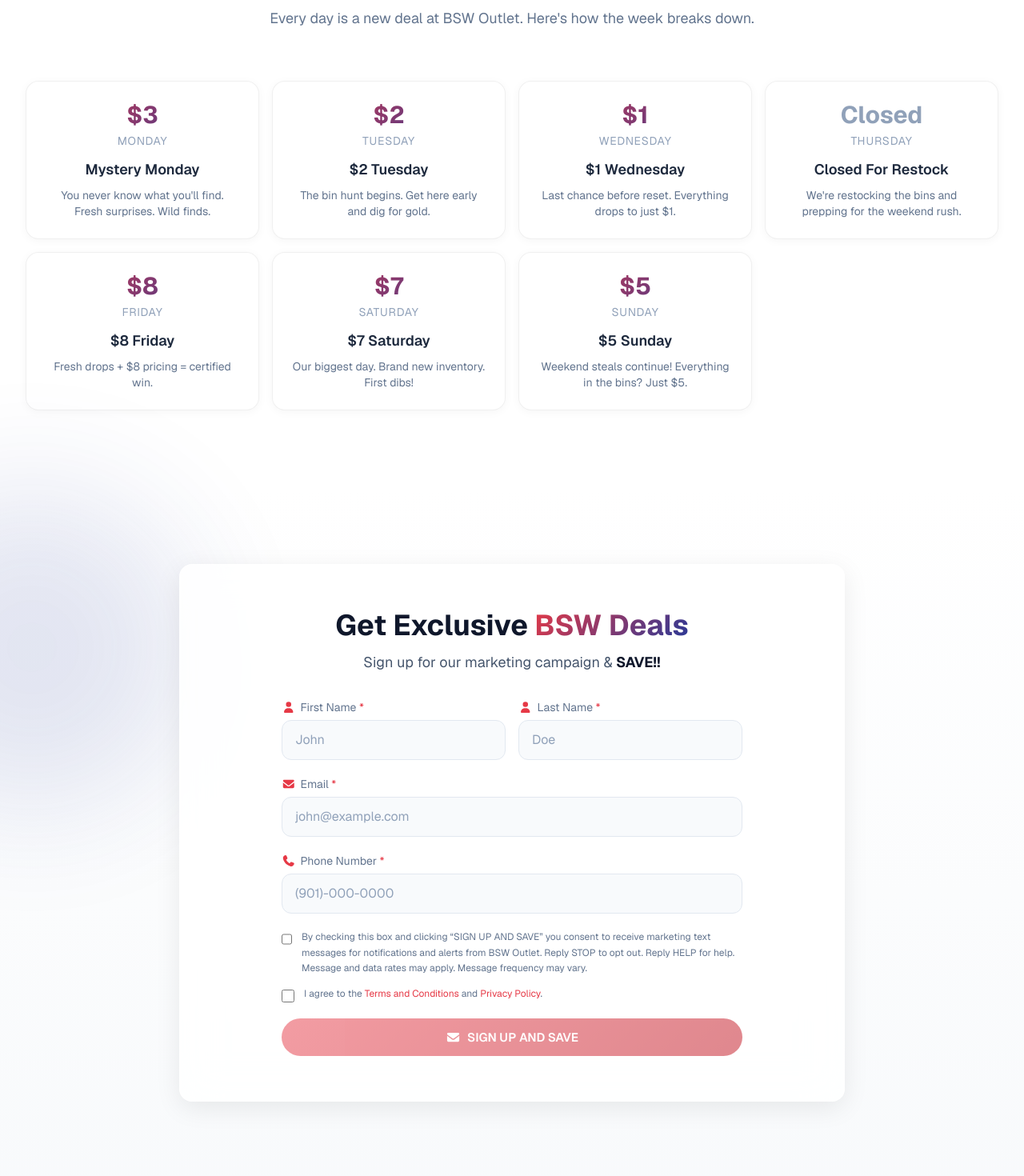
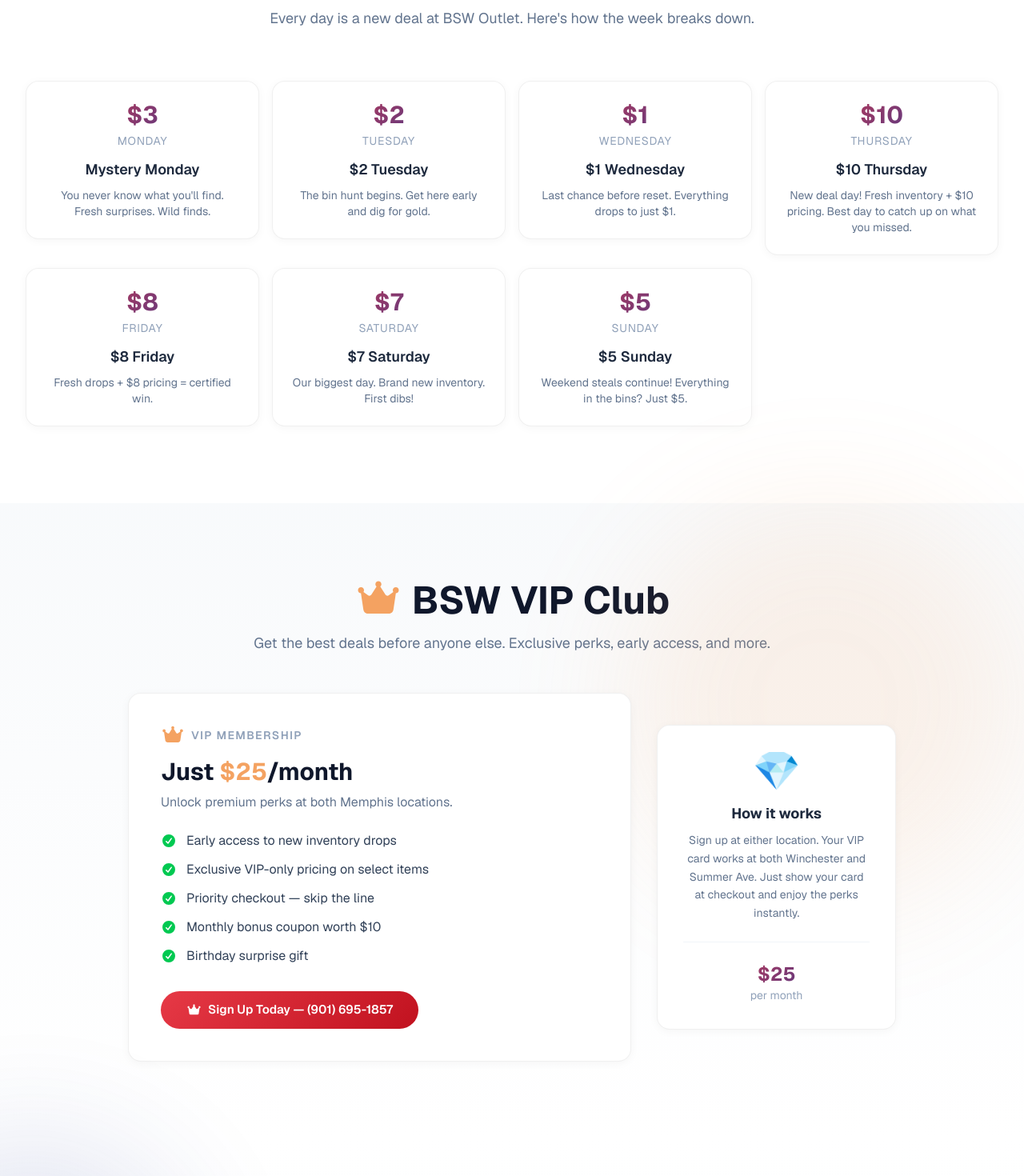
Before and after one commit to MudassirSk-labs/Bsw, a Next.js app: page / in a window 1280 px wide. Shown: the part 1100-2570 px from the top of the page at 80% size. Built offline with nearby package versions, Linux system fonts and the light colour scheme.

Commit message:
Update pricing: $10 Thursdays, add VIP Club $25/mo

```diff
--- a/src/app/contact/page.tsx
+++ b/src/app/contact/page.tsx
@@ -67,7 +67,7 @@
                         <h3 className="text-slate-800 font-semibold">Store Hours</h3>
                         <div className="text-slate-500 space-y-1 mt-1">
                           <p>Mon – Wed: 10AM – 7PM</p>
-                          <p className="text-[var(--accent)] font-medium">Thursday: Closed (Restock Day)</p>
+                          <p className="text-[var(--accent)] font-medium">$10 Thursdays!</p>
                           <p>Fri – Sun: 10AM – 7PM</p>
                         </div>
                       </div>
--- a/src/app/page.tsx
+++ b/src/app/page.tsx
@@ -12,6 +12,8 @@
   faPhone,
   faChevronRight,
   faArrowRight,
+  faCrown,
+  faCheckCircle,
 } from "@fortawesome/free-solid-svg-icons";
 import Link from "next/link";
 import { useEffect, useState } from "react";
@@ -22,7 +24,7 @@
   { day: "Monday", price: "$3", name: "Mystery Monday", desc: "You never know what you'll find. Fresh surprises. Wild finds." },
   { day: "Tuesday", price: "$2", name: "$2 Tuesday", desc: "The bin hunt begins. Get here early and dig for gold." },
   { day: "Wednesday", price: "$1", name: "$1 Wednesday", desc: "Last chance before reset. Everything drops to just $1." },
-  { day: "Thursday", price: "Closed", name: "Closed For Restock", desc: "We're restocking the bins and prepping for the weekend rush." },
+  { day: "Thursday", price: "$10", name: "$10 Thursday", desc: "New deal day! Fresh inventory + $10 pricing. Best day to catch up on what you missed.", active: true },
   { day: "Friday", price: "$8", name: "$8 Friday", desc: "Fresh drops + $8 pricing = certified win." },
   { day: "Saturday", price: "$7", name: "$7 Saturday", desc: "Our biggest day. Brand new inventory. First dibs!", active: true },
   { day: "Sunday", price: "$5", name: "$5 Sunday", desc: "Weekend steals continue! Everything in the bins? Just $5." },
@@ -64,7 +66,7 @@
             <FadeInView direction="none">
               <div className="inline-flex items-center gap-2 px-4 py-2 rounded-full glass mb-6 text-sm text-slate-600">
                 <span className="w-2 h-2 bg-green-500 rounded-full animate-pulse" />
-                Open Daily 10AM – 7PM &bull; Closed Thursday
+                Open Daily 10AM – 7PM
               </div>
             </FadeInView>
 
@@ -165,6 +167,72 @@
         </div>
       </section>
 
+      {/* ===== VIP SECTION ===== */}
+      <section className="relative py-24 bg-gradient-to-b from-slate-50 to-white">
+        <div className="orb w-[500px] h-[500px] bg-[#f4a261] top-0 right-0 opacity-[0.08]" />
+        <div className="max-w-5xl mx-auto px-4 sm:px-6 lg:px-8">
+          <FadeInView>
+            <div className="text-center mb-12">
+              <h2 className="text-3xl sm:text-5xl font-bold text-slate-900 mb-4">
+                <FontAwesomeIcon icon={faCrown} className="text-[#f4a261] mr-3" />
+                BSW VIP Club
+              </h2>
+              <p className="text-slate-500 text-lg max-w-2xl mx-auto">
+                Get the best deals before anyone else. Exclusive perks, early access, and more.
+              </p>
+            </div>
+          </FadeInView>
+
+          <div className="grid grid-cols-1 md:grid-cols-3 gap-8 items-center">
+            <FadeInView direction="left" className="md:col-span-2">
+              <div className="glass-card p-8 md:p-10">
+                <div className="flex items-center gap-2 mb-4">
+                  <FontAwesomeIcon icon={faCrown} className="text-[#f4a261] text-2xl" />
+                  <span className="text-sm uppercase tracking-widest text-slate-400 font-semibold">VIP MEMBERSHIP</span>
+                </div>
+                <h3 className="text-3xl font-bold text-slate-900 mb-2">
+                  Just <span className="text-[#f4a261]">$25</span>/month
+                </h3>
+                <p className="text-slate-500 mb-6">Unlock premium perks at both Memphis locations.</p>
+                <ul className="space-y-3">
+                  {[
+                    "Early access to new inventory drops",
+                    "Exclusive VIP-only pricing on select items",
+                    "Priority checkout — skip the line",
+                    "Monthly bonus coupon worth $10",
+                    "Birthday surprise gift",
+                  ].map((perk, i) => (
+                    <li key={i} className="flex items-start gap-3 text-slate-700">
+                      <FontAwesomeIcon icon={faCheckCircle} className="text-green-500 mt-1 shrink-0" />
+                      <span>{perk}</span>
+                    </li>
+                  ))}
+                </ul>
+                <a href="tel:+19016951857" className="btn-primary mt-8 inline-flex">
+                  <FontAwesomeIcon icon={faCrown} />
+                  Sign Up Today — (901) 695-1857
+                </a>
+              </div>
+            </FadeInView>
+
+            <FadeInView direction="right" className="text-center">
+              <div className="glass-card p-8">
+                <div className="text-5xl mb-4">💎</div>
+                <h4 className="text-lg font-bold text-slate-800 mb-2">How it works</h4>
+                <p className="text-slate-500 text-sm leading-relaxed">
+                  Sign up at either location. Your VIP card works at both Winchester and Summer Ave.
+                  Just show your card at checkout and enjoy the perks instantly.
+                </p>
+                <div className="mt-6 pt-6 border-t border-slate-100">
+                  <div className="text-2xl font-bold text-gradient">$25</div>
+                  <div className="text-sm text-slate-400">per month</div>
+                </div>
+              </div>
+            </FadeInView>
+          </div>
+        </div>
+      </section>
+
       {/* ===== NEWSLETTER ===== */}
       <NewsletterSection />
 
@@ -234,7 +302,7 @@
                     <div>
                       <p className="text-slate-800 font-semibold">Open Daily</p>
                       <p className="text-slate-500 text-sm">10AM – 7PM</p>
-                      <p className="text-[var(--accent)] text-sm font-medium">Closed Thursday</p>
+                      <p className="text-[var(--accent)] text-sm font-medium">$10 Thursdays!</p>
                     </div>
                   </div>
                   <div className="flex items-center gap-4">
--- a/src/app/weekly-deals/page.tsx
+++ b/src/app/weekly-deals/page.tsx
@@ -1,7 +1,7 @@
 "use client";
 
 import { FontAwesomeIcon } from "@fortawesome/react-fontawesome";
-import { faTag, faMapMarkerAlt, faPhone, faClock, faCalendarDay, faArrowRight } from "@fortawesome/free-solid-svg-icons";
+import { faTag, faMapMarkerAlt, faPhone, faClock, faCalendarDay, faArrowRight, faCrown, faCheckCircle } from "@fortawesome/free-solid-svg-icons";
 import Link from "next/link";
 import FadeInView, { StaggerContainer, StaggerItem } from "@/components/FadeInView";
 
@@ -9,7 +9,7 @@
   { day: "Monday", price: "$3", title: "Mystery Monday", tagline: "You never know what you'll find.", desc: "Fresh surprises. Wild finds. Mystery Mondays hit different. Everything in the bins is just $3 — come ready to hunt.", emoji: "🎲" },
   { day: "Tuesday", price: "$2", title: "$2 Tuesday", tagline: "The bin hunt begins.", desc: "Get here early and dig for gold. At $2, everything in the bins is a steal. Our regulars know Tuesday is prime hunting day.", emoji: "🔍" },
   { day: "Wednesday", price: "$1", title: "$1 Wednesday", tagline: "Last chance before reset.", desc: "Everything left drops to just $1. Unreal value. Come grab whatever's left before we clear the bins for restock.", emoji: "💎" },
-  { day: "Thursday", price: "Closed", title: "Restock Day", tagline: "Prepping for the weekend rush.", desc: "Doors open 10AM–5PM. Early birds see what's coming. We're restocking, organizing, and getting ready for our biggest days.", emoji: "📦" },
+  { day: "Thursday", price: "$10", title: "$10 Thursday", tagline: "New deal day — fresh inventory!", desc: "Thursday is now a deal day! Fresh drops hit the floor with everything in the bins at $10. Best day to catch up on what you missed earlier in the week.", emoji: "💥", active: true },
   { day: "Friday", price: "$8", title: "$8 Friday", tagline: "Fresh drops. Fresh prices.", desc: "New inventory hits the floor. Great day to shop if you missed the early rush. Everything in bins is just $8.", emoji: "🔥" },
   { day: "Saturday", price: "$7", title: "$7 Saturday", tagline: "Our biggest day of the week!", desc: "Brand new inventory drops. If you want first dibs on the best finds, Saturday is it. Doors open at 10AM — line up early!", emoji: "⭐", active: true },
   { day: "Sunday", price: "$5", title: "$5 Sunday", tagline: "Weekend steals continue!", desc: "Everything in the bins? Just $5. Come wrap up your weekend with some incredible finds before Monday's reset.", emoji: "🎉" },
@@ -63,7 +63,49 @@
         </div>
       </section>
 
-      {/* CTA */}
+      {/* ===== VIP SECTION ===== */}
+      <section className="relative py-20 bg-gradient-to-b from-white to-slate-50">
+        <div className="max-w-5xl mx-auto px-4 sm:px-6 lg:px-8">
+          <FadeInView>
+            <div className="text-center mb-10">
+              <h2 className="text-3xl sm:text-4xl font-bold text-slate-900 mb-3">
+                <FontAwesomeIcon icon={faCrown} className="text-[#f4a261] mr-2" />
+                BSW VIP Club — <span className="text-[#f4a261]">$25/mo</span>
+              </h2>
+              <p className="text-slate-500 text-lg">Early access, exclusive pricing, and more.</p>
+            </div>
+          </FadeInView>
+          <FadeInView>
+            <div className="glass-card p-8 md:p-10 max-w-3xl mx-auto">
+              <div className="grid grid-cols-1 sm:grid-cols-2 gap-6">
+                <div>
+                  <ul className="space-y-3">
+                    {["Early access to new drops", "VIP-only pricing on select items", "Priority checkout"].map((p, i) => (
+                      <li key={i} className="flex items-center gap-3 text-slate-700"><FontAwesomeIcon icon={faCheckCircle} className="text-green-500 shrink-0" /><span>{p}</span></li>
+                    ))}
+                  </ul>
+                </div>
+                <div>
+                  <ul className="space-y-3">
+                    {["$10 monthly bonus coupon", "Birthday surprise gift", "Works at both locations"].map((p, i) => (
+                      <li key={i} className="flex items-center gap-3 text-slate-700"><FontAwesomeIcon icon={faCheckCircle} className="text-green-500 shrink-0" /><span>{p}</span></li>
+                    ))}
+                  </ul>
+                </div>
+              </div>
+              <div className="mt-6 pt-6 border-t border-slate-100 flex flex-col sm:flex-row items-center justify-between gap-4">
+                <div>
+                  <div className="text-sm text-slate-400">Just</div>
+                  <div className="text-2xl font-bold text-gradient">$25/month</div>
+                </div>
+                <a href="tel:+19016951857" className="btn-primary"><FontAwesomeIcon icon={faCrown} /> Sign Up — (901) 695-1857</a>
+              </div>
+            </div>
+          </FadeInView>
+        </div>
+      </section>
+
+      {/* ===== CTA ===== */}
       <section className="relative py-20 bg-gradient-to-b from-slate-50 to-white">
         <div className="max-w-3xl mx-auto px-4 sm:px-6 lg:px-8 text-center">
           <FadeInView>
--- a/src/components/Footer.tsx
+++ b/src/components/Footer.tsx
@@ -81,7 +81,7 @@
               </div>
               <div className="flex justify-between">
                 <span>Thursday</span>
-                <span className="text-[var(--accent)] font-medium">Closed</span>
+                <span className="text-slate-800 font-medium">10AM – 7PM</span>
               </div>
               <div className="flex justify-between">
                 <span>Fri – Sun</span>
--- a/src/components/Header.tsx
+++ b/src/components/Header.tsx
@@ -30,7 +30,7 @@
     <>
       {/* Notification Bar */}
       <div className="notification-bar">
-        <span>🎉 NEW LOCATION NOW OPEN — 4224 Summer Ave &nbsp;|&nbsp; BSW OUTLET</span>
+        <span>🎉 NEW LOCATION NOW OPEN — 4224 Summer Ave &nbsp;|&nbsp; $10 Thursdays! &nbsp;|&nbsp; BSW OUTLET</span>
       </div>
 
       {/* Navbar */}
```
